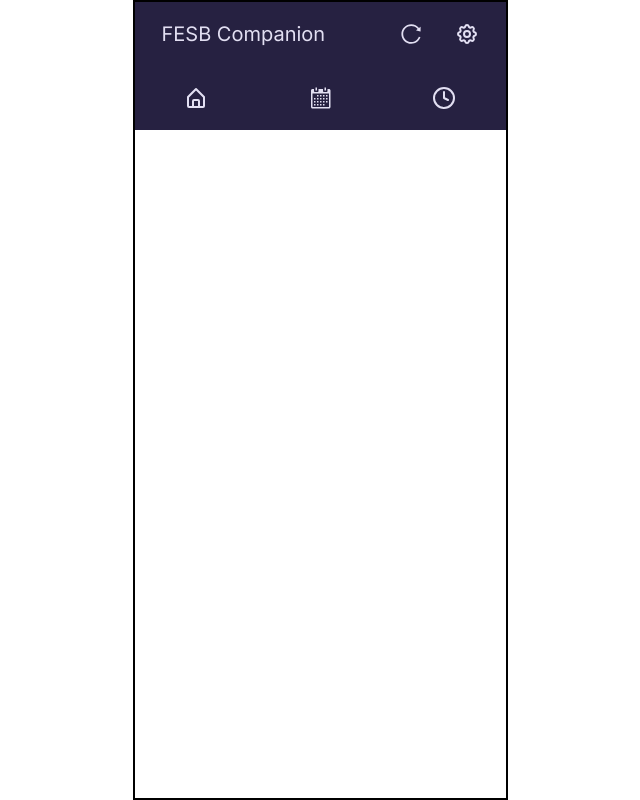
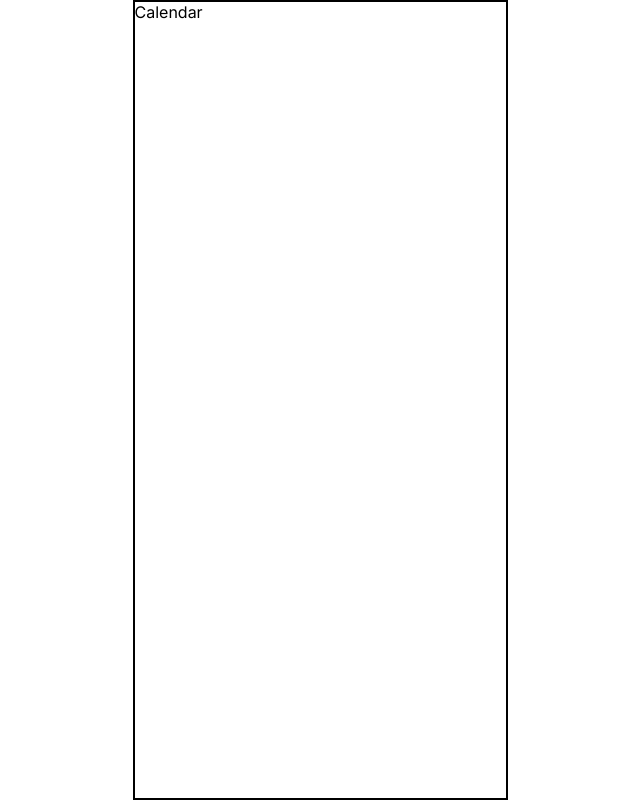
Before and after one commit to Ljusaj123/FESB-Companion, a React (Create React App) app: page /calendar in a window 1280 px wide. Shown: the whole page, without its empty margins (320-960 px from the left). Built offline with nearby package versions, Linux system fonts and the light colour scheme.

Commit message:
created routing for pages

```diff
--- a/src/App.js
+++ b/src/App.js
@@ -1,10 +1,20 @@
-import Header from "./modules/header/Header";
-import Footer from "./modules/footer/Footer";
+import { BrowserRouter, Routes, Route } from "react-router-dom";
+import Home from "./pages/home/Home";
+import Calendar from "./pages/calendar/Calendar";
+import Presence from "./pages/presence/Presence";
+import NotFound from "./pages/NotFound";
+
 function App() {
   return (
     <div className="App">
-      <Header />
-      <Footer />
+      <BrowserRouter>
+        <Routes>
+          <Route path="/" element={<Home />} />
+          <Route path="/calendar" element={<Calendar />} />
+          <Route path="/presence" element={<Presence />} />
+          <Route path="*" element={<NotFound />} />
+        </Routes>
+      </BrowserRouter>
     </div>
   );
 }
--- /dev/null
+++ b/src/pages/NotFound.js
@@ -0,0 +1,7 @@
+import React from "react";
+
+function NotFound() {
+  return <div>NotFpund</div>;
+}
+
+export default NotFound;
--- /dev/null
+++ b/src/pages/calendar/Calendar.js
@@ -0,0 +1,7 @@
+import React from "react";
+
+function Calendar() {
+  return <div>Calendar</div>;
+}
+
+export default Calendar;
--- /dev/null
+++ b/src/pages/home/Home.js
@@ -0,0 +1,14 @@
+import React from "react";
+import Header from "./../../modules/header/Header";
+import Footer from "./../../modules/footer/Footer";
+
+function Home() {
+  return (
+    <div className="home">
+      <Header />
+      <Footer />
+    </div>
+  );
+}
+
+export default Home;
--- /dev/null
+++ b/src/pages/presence/Presence.js
@@ -0,0 +1,7 @@
+import React from "react";
+
+function Presence() {
+  return <div>Presence</div>;
+}
+
+export default Presence;
```
